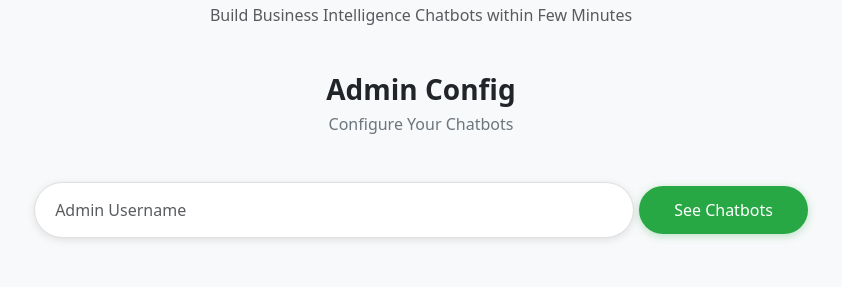
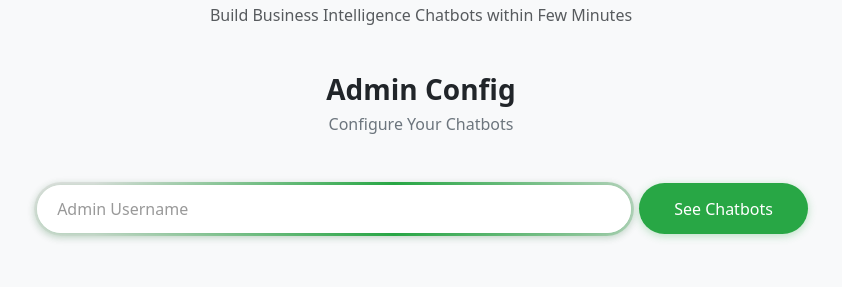
Before and after one commit to ShivamNishad0/Share-Chatbot, a PHP site: page / in a window 1280 px wide. Shown: the part 320-607 px from the top of the page, without its empty margins (219-1061 px from the left). Run offline with PHP 8.4, Linux system fonts and the light colour scheme; data that the repository does not hold is empty.

Commit message:
UI Changed

```diff
--- a/frontend/index.php
+++ b/frontend/index.php
@@ -145,47 +145,10 @@
             30% { transform: translateY(-10px); }
         }
 
-        #usernameInput {
-            position: relative;
-            background-color: white;
-        }
-
-        #usernameInput::before {
-            content: '';
-            position: absolute;
-            top: 0;
-            left: -100%;
-            width: 100%;
-            height: 100%;
-            background: linear-gradient(90deg,
-                transparent 0%,
-                transparent 48%,
-                #28a745 50%,
-                transparent 52%,
-                transparent 100%
-            );
-            animation: runningLine 2s linear infinite;
-            pointer-events: none;
-            border-radius: 30px;
-        }
-
-        @keyframes runningLine {
-            0% {
-                left: -100%;
-            }
-            100% {
-                left: 100%;
-            }
-        }
-
-        #usernameInput:focus {
-            outline: none;
-            border-color: #28a745;
-        }
-
         .hover-shadow {
             transition: box-shadow 0.3s ease;
         }
+
         .hover-shadow:hover {
             box-shadow: 0 0.5rem 1rem rgba(0, 0, 0, 0.15) !important;
         }
@@ -215,6 +178,134 @@
             transform: translateY(0);
         }
 
+        .input-wrapper {
+            position: relative;
+            background-color: white;
+            border-radius: 30px;
+            padding: 3px;
+            background: linear-gradient(90deg,
+                #e0e0e0 0%,
+                #e0e0e0 25%,
+                #28a745 50%,
+                #e0e0e0 75%,
+                #e0e0e0 100%
+            );
+            background-size: 200% 100%;
+            animation: movingBorder 3s linear infinite;
+            box-shadow: 0 2px 8px rgba(0,0,0,0.1);
+        }
+
+        @keyframes movingBorder {
+            0% {
+                background-position: 0% 0%;
+            }
+            100% {
+                background-position: 200% 0%;
+            }
+        }
+
+        .input-inner {
+            position: relative;
+            background-color: white;
+            border-radius: 27px;
+            overflow: hidden;
+        }
+
+        .floating-label {
+            position: absolute;
+            left: 15px;
+            top: 50%;
+            transform: translateY(-50%);
+            background-color: white;
+            padding: 0 5px;
+            color: #999;
+            pointer-events: none;
+            transition: all 0.3s ease;
+            font-size: 16px;
+            z-index: 3;
+        }
+
+        #usernameInput:focus {
+            outline: none;
+            box-shadow: none !important;
+        }
+
+        /* Float label when input is focused or has value */
+        #usernameInput:focus ~ .floating-label,
+        #usernameInput:not(:placeholder-shown) ~ .floating-label {
+            top: -1px;
+            font-size: 0px;
+            color: #28a745;
+            font-weight: 400;
+        }
+
+        /* Pause border animation and turn fully green when focused */
+        .input-wrapper:focus-within {
+            animation-play-state: paused;
+            background: linear-gradient(90deg,
+                #28a745 0%,
+                #28a745 100%
+            );
+        }
+
+        .chat-input-wrapper {
+      position: relative;
+      width: 100%;
+    }
+
+    .chat-input-wrapper input {
+      padding-right: 100px; /* space for buttons */
+      border-radius: 50px;
+      height: 45px;
+    }
+
+    .chat-input-wrapper .mic-btn,
+    .chat-input-wrapper .send-btn {
+      position: absolute;
+      top: 50%;
+      transform: translateY(-50%);
+      border: none;
+      width: 70px;
+      height: 40px;
+      border-radius: 50%;
+      display: flex;
+      align-items: center;
+      justify-content: center;
+      cursor: pointer;
+      transition: 0.3s;
+      font-size: 1.1rem;
+    }
+
+    /* Mic button */
+    .chat-input-wrapper .mic-btn {
+      right: 55px;
+      background-color: #e9ecef;
+      color: #6c757d;
+    }
+
+    .chat-input-wrapper .mic-btn:hover {
+      background-color: #28a745;
+      color: #fff;
+    }
+
+    /* Send button */
+    .chat-input-wrapper .send-btn {
+      right: 10px;
+      background-color: #28a745;
+      color: #fff;
+      font-size: 1.2rem;
+    }
+
+    .chat-input-wrapper .send-btn:hover {
+      background-color: #218838;
+    }
+
+    /* Optional: input focus glow */
+    .chat-input-wrapper input:focus {
+      box-shadow: 0 0 0 0.2rem rgba(40, 167, 69, 0.25);
+      border-color: #28a745;
+    }
+
     </style>
 </head>
 <body>
@@ -236,17 +327,22 @@
             <h3 class="fs-6 fs-md-7 text-secondary mt-1">Configure Your Chatbots</h3>
         </div>
         <div class="d-flex justify-content-center align-items-center mb-3" style="gap: 5px;">
-            <input
-                type="text"
-                id="usernameInput"
-                class="form-control"
-                placeholder="Admin Username"
-                style="max-width: 600px; border-radius: 30px; padding: 15px 20px; border: 1px solid #e0e0e0; box-shadow: 0 2px 8px rgba(0,0,0,0.1);"
-            />
+            <div class="input-wrapper" style="max-width: 600px; width: 80%;">
+                <div class="input-inner" style="box-shadow: 0 2px 8px rgba(40,167,69,0.3); border-radius: 27px;">
+                    <input
+                        type="text"
+                        id="usernameInput"
+                        class="form-control"
+                        placeholder=" "
+                        style="border-radius: 27px; padding: 15px 20px; padding-top: 20px; position: relative; z-index: 2; width: 100%; border: none; background-color: white; height: 48px;"
+                    />
+                    <label for="usernameInput" class="floating-label">Admin Username</label>
+                </div>
+            </div>
             <button
                 id="viewChatbotsBtn"
                 class="btn"
-                style="background: #28a745; color: white; border-radius: 30px; padding: 12px 35px; font-weight: 500; border: none; box-shadow: 0 2px 8px rgba(40,167,69,0.3);">
+                style="background: #28a745; color: white; border-radius: 30px; padding: 12px 35px; font-weight: 500; border: none; box-shadow: 0 2px 8px rgba(40,167,69,0.3); height: 51px; display: flex; align-items: center;">
                 See Chatbots
             </button>
         </div>
@@ -356,10 +452,10 @@
             <button id="refreshBtn" class="btn btn-secondary btn-sm">🔄 Refresh</button>
         </div>
         <div id="chatMessages"></div>
-        <div class="input-group">
-            <input type="text" id="userInput" class="form-control" placeholder="Ask your chatbot..." autocomplete="off" />
-            <button class="btn btn-secondary" id="micBtn">🎙️</button>
-            <button class="btn btn-primary " id="sendBtn">Send</button>
+        <div class="chat-input-wrapper">
+            <input type="text" id="userInput" class="form-control" placeholder="Ask your chatbot..." autocomplete="off">
+            <button class="mic-btn" id="micBtn">🎙️</button>
+            <button class="send-btn" id="sendBtn">Send</button>
         </div>
     </div>
     <?php endif; ?>
@@ -1096,21 +1192,58 @@
             const link = `${API_BASE}/shared/${shareKey}`;
             shareLinkInput.value = link;
             shareModal.show();
-            navigator.clipboard.writeText(link).then(() => {
-                alert('Share link copied to clipboard!');
-            }).catch(err => {
-                console.error('Failed to copy: ', err);
-            });
+
         }
 
-        copyShareLinkBtn.addEventListener('click', () => {
-            shareLinkInput.select();
-            navigator.clipboard.writeText(shareLinkInput.value).then(() => {
-                alert('Share link copied to clipboard!');
-            }).catch(err => {
-                console.error('Failed to copy: ', err);
-            });
+        function copyToClipboard(text) {
+            const textArea = document.createElement('textarea');
+            textArea.value = text;
+            textArea.style.position = 'fixed';
+            textArea.style.left = '-9999px';
+            document.body.appendChild(textArea);
+            textArea.focus();
+            textArea.select();
+            try {
+                const successful = document.execCommand('copy');
+                if (successful) {
+                    showCopyFeedback();
+                } else {
+                    throw new Error('Copy command was unsuccessful');
+                }
+            } catch (err) {
+                console.error('Copy failed: ', err);
+                alert('Failed to copy link. Please copy manually.');
+            } finally {
+                document.body.removeChild(textArea);
+            }
+        }
+
+        copyShareLinkBtn.addEventListener('click', async () => {
+            const text = shareLinkInput.value;
+            if (navigator.clipboard) {
+                try {
+                    await navigator.clipboard.writeText(text);
+                    showCopyFeedback();
+                } catch (err) {
+                    console.error('Clipboard API failed: ', err);
+                    copyToClipboard(text);
+                }
+            } else {
+                copyToClipboard(text);
+            }
         });
+
+        function showCopyFeedback() {
+            const originalText = copyShareLinkBtn.textContent;
+            copyShareLinkBtn.textContent = 'Copied!';
+            copyShareLinkBtn.style.backgroundColor = '#6c757d';
+            copyShareLinkBtn.style.borderColor = '#6c757d';
+            setTimeout(() => {
+                copyShareLinkBtn.textContent = originalText;
+                copyShareLinkBtn.style.backgroundColor = '#28a745';
+                copyShareLinkBtn.style.borderColor = '#28a745';
+            }, 2000);
+        }
 
         // Check URL params for share_key
         const urlParams = new URLSearchParams(window.location.search);
```
